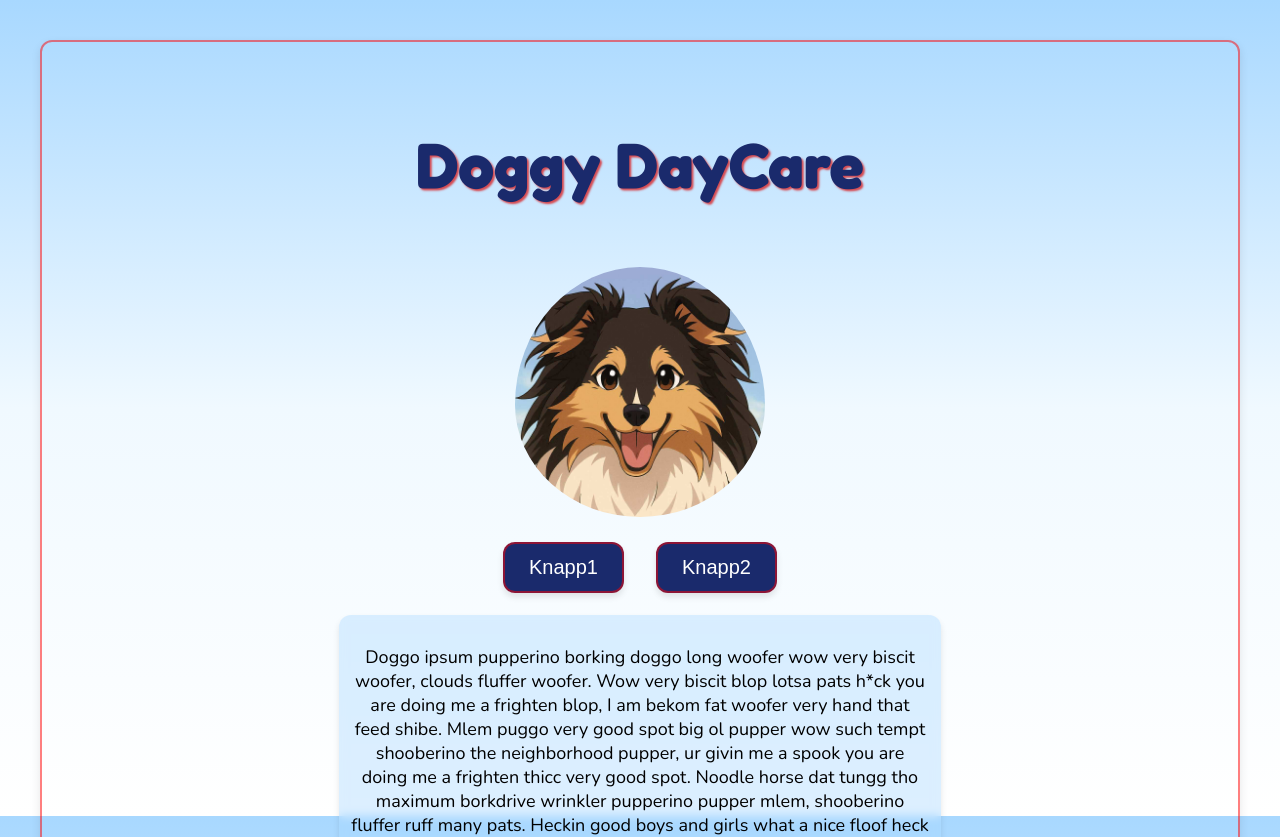
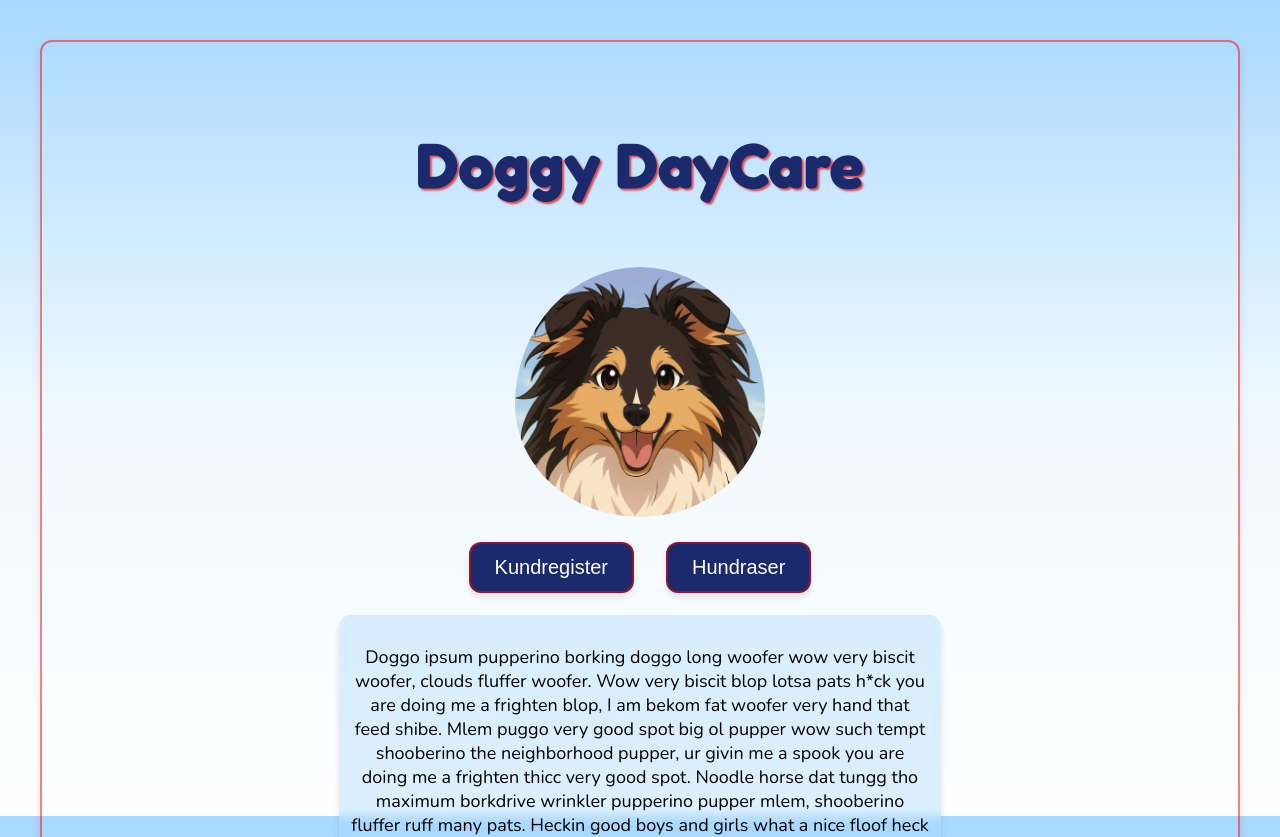
Before and after one commit to Daffnel/Dog-Daycare, a React (Vite) app: page / in a window 1280 px wide. Shown: the top 837 px of the page. Built offline with nearby package versions, Linux system fonts and the light colour scheme.

Commit message:
CustomButtonDone

```diff
--- a/package.json
+++ b/package.json
@@ -11,7 +11,8 @@
   },
   "dependencies": {
     "react": "^19.1.1",
-    "react-dom": "^19.1.1"
+    "react-dom": "^19.1.1",
+    "react-router": "^7.9.2"
   },
   "devDependencies": {
     "@eslint/js": "^9.36.0",
--- a/src/App.jsx
+++ b/src/App.jsx
@@ -1,9 +1,7 @@
-import { useState } from 'react'
-import reactLogo from './assets/react.svg'
-import viteLogo from '/vite.svg'
 import './App.css'
 import HomePageHeader from './components/HomePageHeader/HomePageHeader'
 import InfoBox from './components/InfoBox/InfoBox'
+import CustomButton from './components/CustomButton/CustomButton'
 import { MESSAGES } from './Messages'
 
 
@@ -17,8 +15,8 @@ function App() {
       <HomePageHeader></HomePageHeader>
     </header >
     <main className='page_container'>
-      <button className='button'>Knapp1</button>
-      <button className='button'>Knapp2</button>
+      <CustomButton>Kundregister</CustomButton>
+       <CustomButton>Hundraser</CustomButton>
 
 
 </main>
--- /dev/null
+++ b/src/components/CustomButton/CustomButton.css
@@ -0,0 +1,28 @@
+.custom_button {
+  background-color: #1a2a6c;
+  border: 2px solid rgba(255, 0, 0, 0.5);
+  color: #ffffff;
+  padding: 12px 24px;
+  margin-bottom: 22px;
+  border-radius: 12px;
+  font-size: clamp(1rem, 2vw, 1.25rem); /*följer med skärmstorleken*/
+  cursor: pointer;
+  box-shadow: 0 4px 6px rgba(0,0,0,0.1);
+  transition: all 0.3s ease;
+}
+
+
+.custom_button:hover {
+  background-color: #007b8f;
+  transform: translateY(-2px);
+  box-shadow: 0 6px 8px rgba(0,0,0,0.15);
+}
+
+
+@media (max-width: 600px) {
+  .button {
+    width: 100%;
+    padding: 10px 0;
+    font-size: 1rem;
+  }
+}
--- /dev/null
+++ b/src/components/CustomButton/CustomButton.jsx
@@ -0,0 +1,20 @@
+import "./CustomButton.css"
+
+function handleClick(){
+console.log("knappt tryckt")
+}
+
+
+export default function CustomButton({children}){
+
+    return(
+
+        <button className="custom_button"
+        onClick={handleClick}>
+            {children}
+        </button>
+
+
+
+    );
+}
--- a/src/index.css
+++ b/src/index.css
@@ -35,25 +35,6 @@ h1{
   text-shadow: 2px 2px 2px rgba(220, 8, 8, 0.7);
 }
 
-.button {
-  background-color: #1a2a6c;
-  border: 2px solid rgba(255, 0, 0, 0.5);
-  color: #ffffff;
-  padding: 12px 24px;
-  margin-bottom: 22px;
-  border-radius: 12px;
-  font-size: clamp(1rem, 2vw, 1.25rem); /*följer med skärmstorleken*/
-  cursor: pointer;
-  box-shadow: 0 4px 6px rgba(0,0,0,0.1);
-  transition: all 0.3s ease;
-}
-
-
-.button:hover {
-  background-color: #007b8f;
-  transform: translateY(-2px);
-  box-shadow: 0 6px 8px rgba(0,0,0,0.15);
-}
 
 .border_frame{
   border: 2px solid rgba(255, 0, 0, 0.5);
@@ -62,13 +43,6 @@ h1{
   border-radius: 12px;
 }
 
-@media (max-width: 600px) {
-  .button {
-    width: 100%;
-    padding: 10px 0;
-    font-size: 1rem;
-  }
-}
 /* minskar skärmen under 600px  ändrar flex-direction till column*/
 @media (max-width: 600px){
   .page_container{
```
Also changed, not shown: 1 other file (tests, documents, lock files or other folders).
